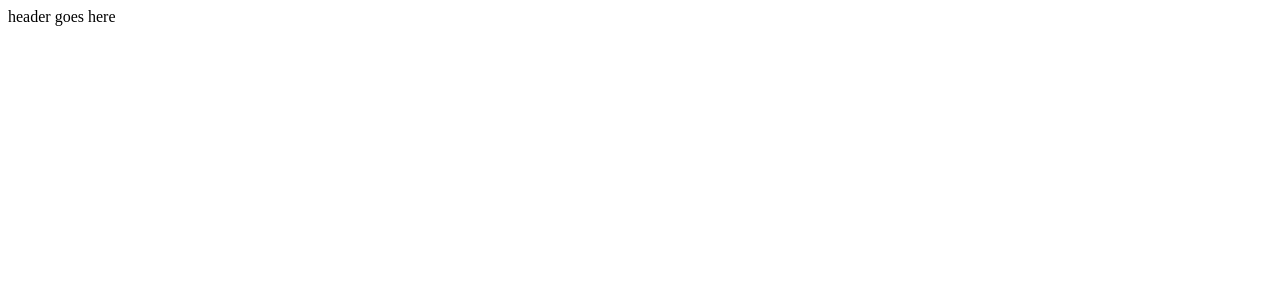
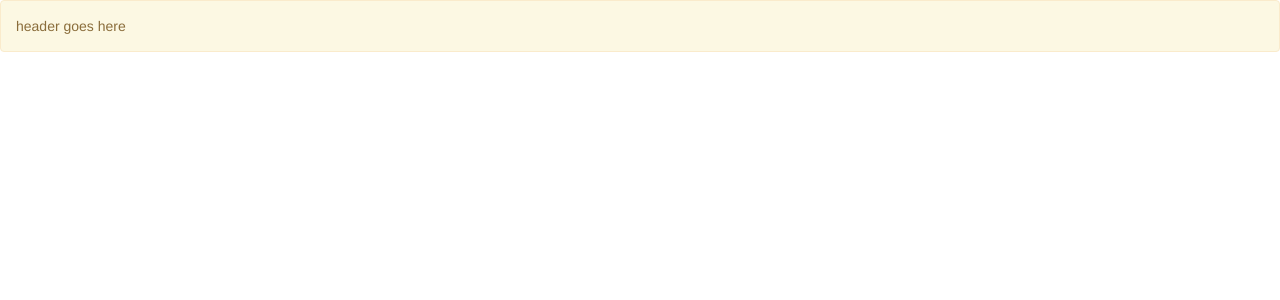
Before and after one commit to goldeneagles/kestrel, a React app: page / in a window 1280 px wide. Shown: the top 300 px of the page. Built offline with nearby package versions, Linux system fonts and the light colour scheme; the HTML template or start-up script is replaced by a standard one.

Commit message:
Add bootstrap

```diff
--- a/client/App.jsx
+++ b/client/App.jsx
@@ -1,12 +1,13 @@
 import React from 'react';
 import { BrowserRouter, Route } from 'react-router-dom';
+import { Alert } from 'react-bootstrap';
 
 import TestPage from './pages/TestPage';
 
 export default class App extends React.Component {
 	render() {
 		return <div>
-			<div>header goes here</div>
+			<Alert bsStyle="warning">header goes here</Alert>
 			<BrowserRouter>
 				<Route path="/test" component={TestPage} />
 			</BrowserRouter>
--- a/client/main.jsx
+++ b/client/main.jsx
@@ -1,5 +1,6 @@
 import ReactDOM from 'react-dom';
 import React from 'react';
+import '../node_modules/bootstrap/dist/css/bootstrap.css';
 
 import App from './App';
 
--- a/package.json
+++ b/package.json
@@ -8,11 +8,17 @@
     "babel-loader": "^7.1.2",
     "babel-preset-env": "^1.6.0",
     "babel-preset-react": "^6.24.1",
+    "bootstrap": "^3.3.7",
+    "css-loader": "^0.28.7",
+    "file-loader": "^0.11.2",
     "html-webpack-plugin": "^2.30.1",
     "nodemon": "^1.12.1",
     "npm-run-all": "^4.1.1",
+    "react-bootstrap": "^0.31.3",
     "react-dom": "^15.6.1",
     "react-router-dom": "^4.2.2",
+    "style-loader": "^0.18.2",
+    "url-loader": "^0.5.9",
     "webpack": "^3.6.0",
     "webpack-cleanup-plugin": "^0.5.1"
   },
--- a/webpack.config.js
+++ b/webpack.config.js
@@ -11,6 +11,10 @@ module.exports = {
 	module: {
 		rules: [
 			{
+				test: /\.(ttf|otf|eot|svg|woff(2)?)(\?[a-z0-9]+)?$/,
+				loader: 'file-loader?name=fonts/[name].[ext]'
+			},
+			{
 				test: /\.jsx?$/,
 					include: [
 						path.resolve(__dirname, "client")
@@ -19,6 +23,10 @@ module.exports = {
 					options: {
 						presets: ["env", "react"]
 					}
+			},
+			{
+				test: /\.css$/g,
+				loader: ['style-loader', 'css-loader']
 			}
 		]
 	},
```
Also changed, not shown: 1 other file (tests, documents, lock files or other folders). Lines whose indentation alone changed are shown as unchanged.
